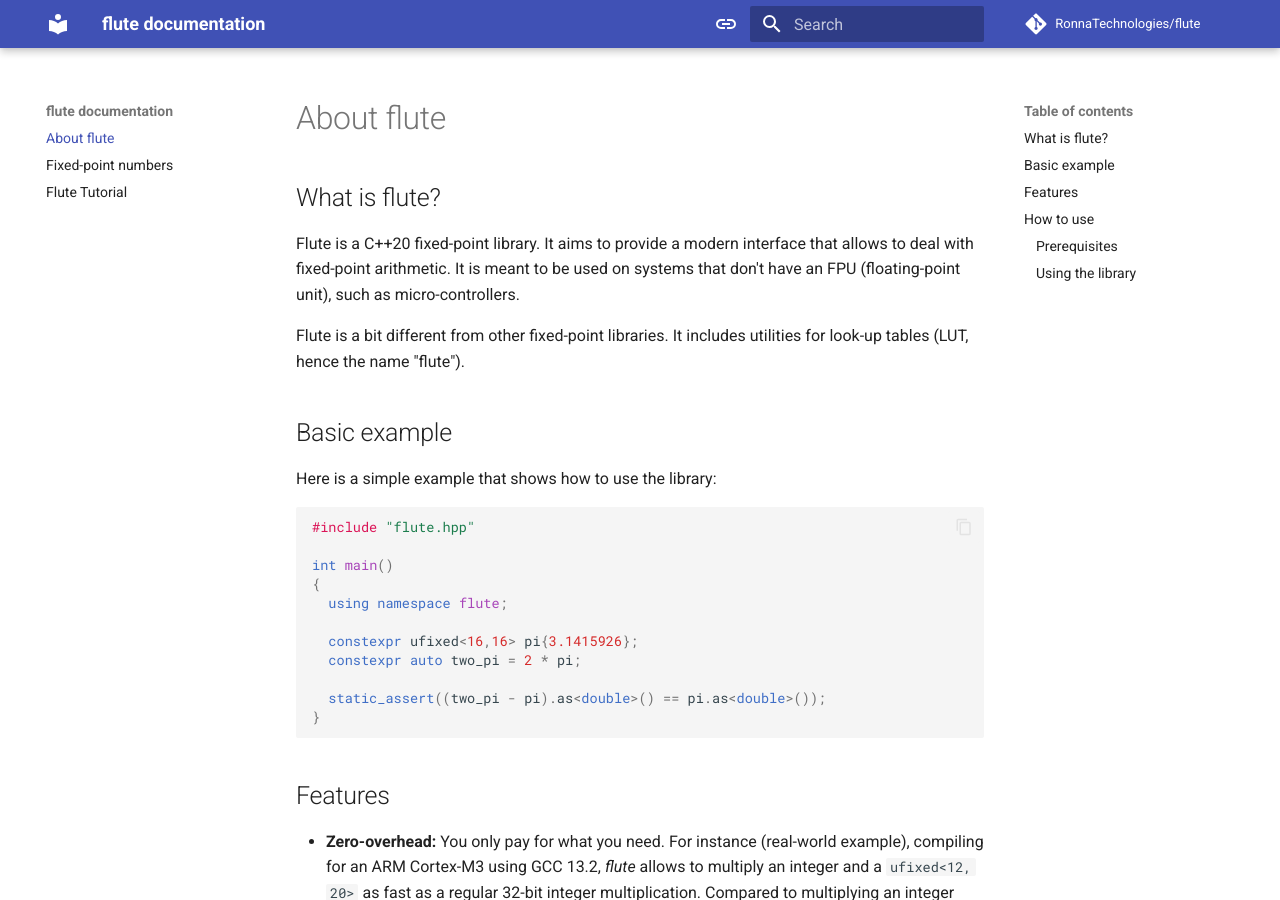
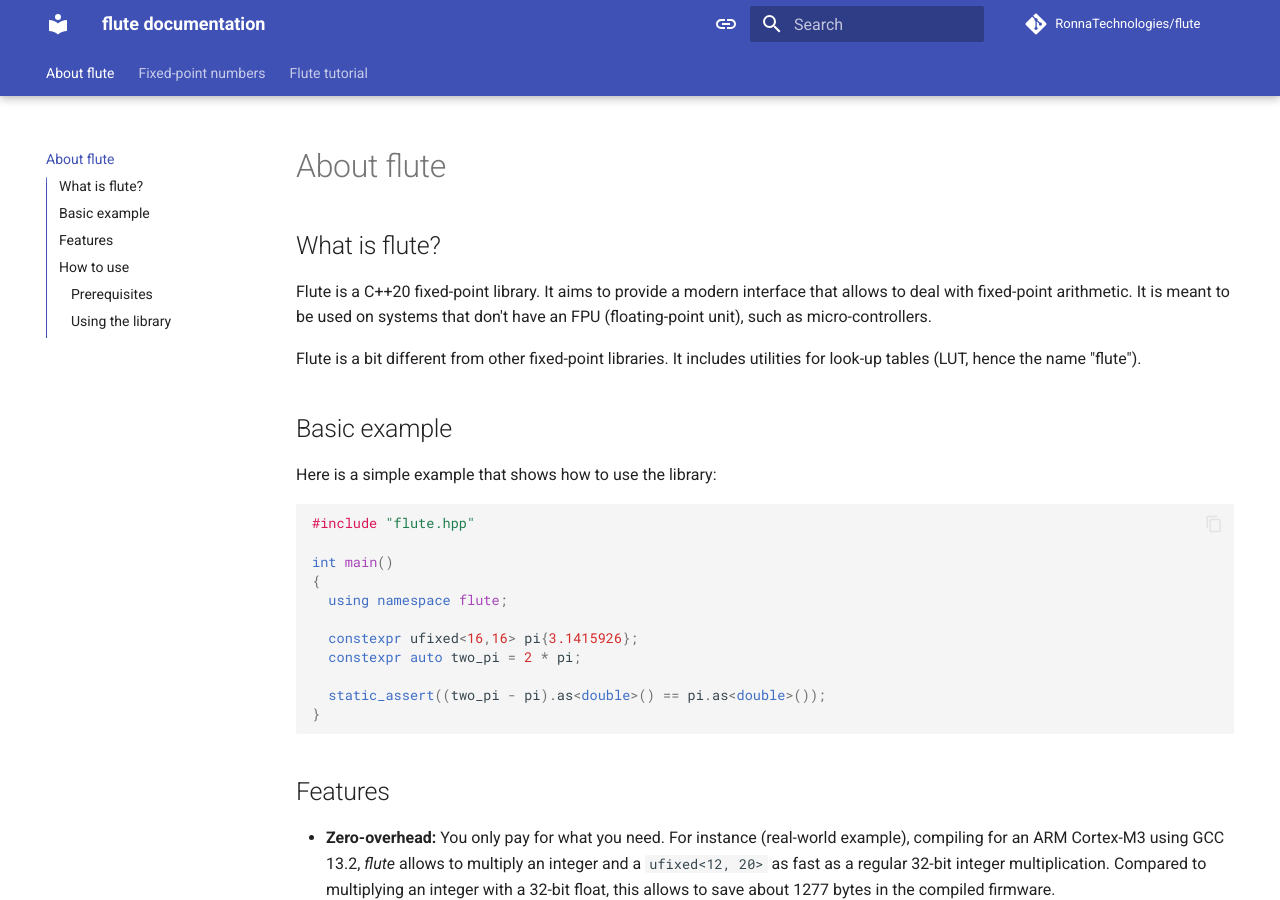
Before and after one commit to RonnaTechnologies/flute, an MkDocs documentation site: the page built from doc/index.md, in a window 1280 px wide and 900 px high. Built offline with MkDocs 1.6.1 and Material for MkDocs 9.7.7, drawn with Linux system fonts in a browser that asks for light colours; comment, search, counter and statistics services are not loaded.

```diff
--- a/mkdocs.yml
+++ b/mkdocs.yml
@@ -9,13 +9,17 @@ repo_url: https://github.com/RonnaTechnologies/flute
 theme:
   name: material
   features:
+    - navigation.tracking
+    - navigation.tabs
+    - navigation.tabs.sticky
+    - navigation.indexes
+    - navigation.top
+    - navigation.footer
     - navigation.sections
-    - navigation.footer
-    - navigation.indexes
-    - navigation.tracking
-    - toc.follow
+    - toc.integrate
     - search.suggest
     - search.highlight
+    - content.tabs.link
     - content.code.annotate
     - content.code.copy
     - content.tooltips
@@ -54,8 +58,3 @@ markdown_extensions:
 extra_javascript:
   - javascripts/mathjax.js
   - https://unpkg.com/mathjax@3/es5/tex-mml-chtml.js
-
-nav:
-  - About flute: index.md
-  - Fixed-point numbers: fixed_point_numbers.md
-  - Flute Tutorial: flute_tutorial.md
```
